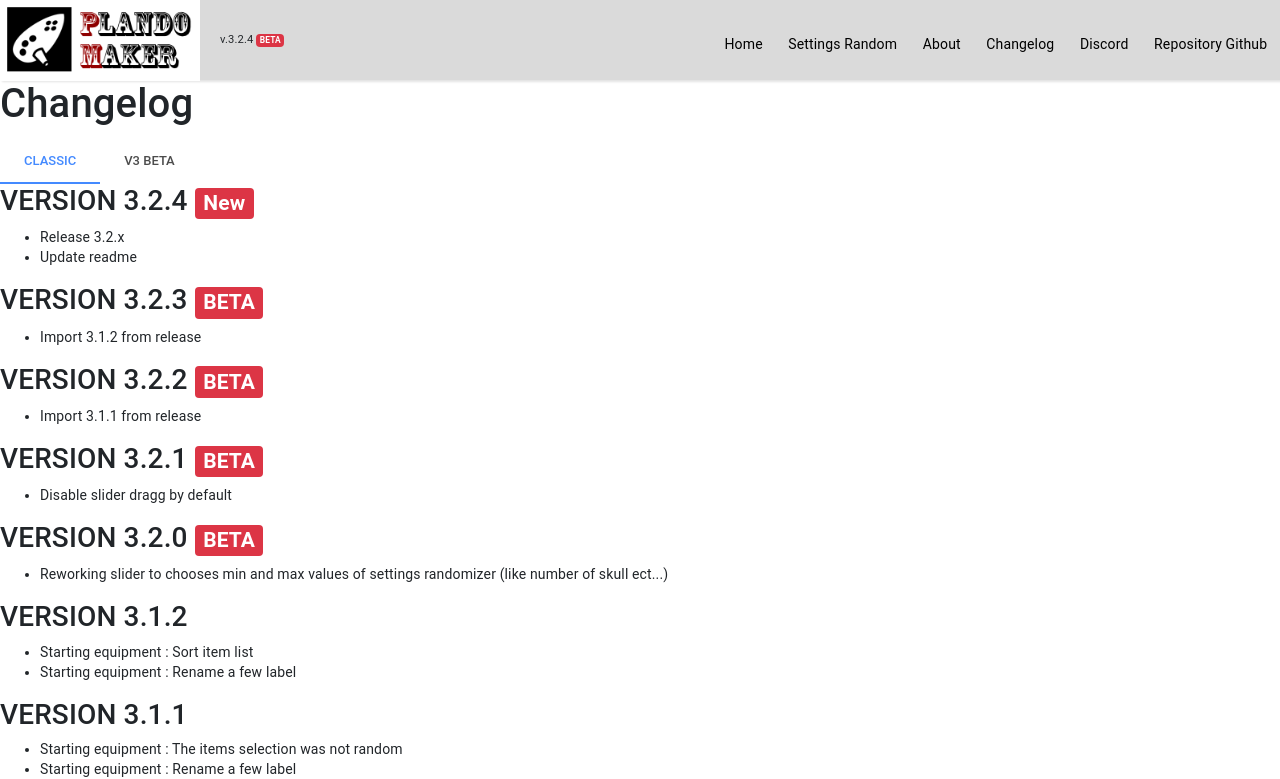
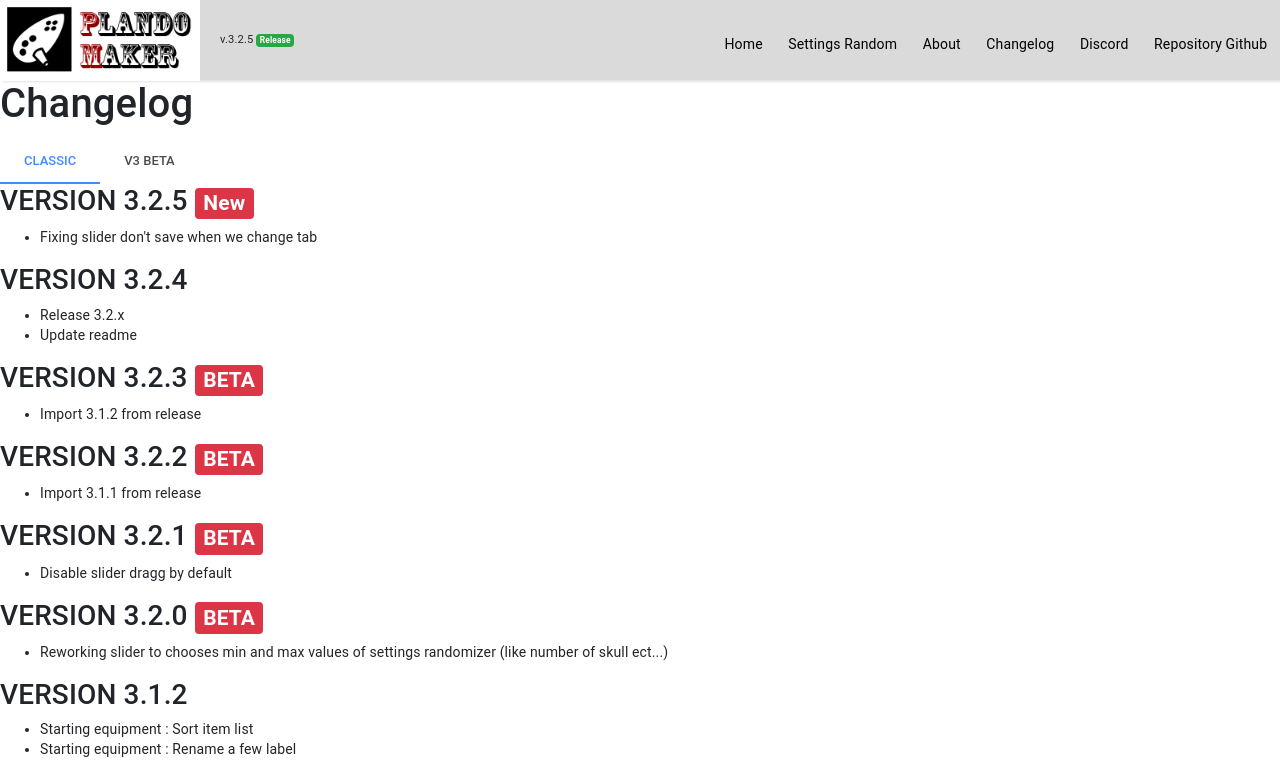
Before and after one commit to RawZ06/PlandoMaker, a Vue app: page /changelog in a window 1280 px wide. Shown: the top 779 px of the page. Built offline with nearby package versions, Linux system fonts and the light colour scheme.

Commit message:
Version 3.2.5

```diff
--- a/src/components/Changelog.vue
+++ b/src/components/Changelog.vue
@@ -8,9 +8,13 @@
             </md-tabs>
             <div v-if="tab === 'classic-version'">
                 <h3>
-                    VERSION 3.2.4
+                    VERSION 3.2.5
                     <span class="badge badge-danger">New</span>
                 </h3>
+                <ul>
+                    <li>Fixing slider don't save when we change tab</li>
+                </ul>
+                <h3>VERSION 3.2.4</h3>
                 <ul>
                     <li>Release 3.2.x</li>
                     <li>Update readme</li>
--- a/src/components/Header.vue
+++ b/src/components/Header.vue
@@ -11,8 +11,8 @@
                 />
             </router-link>
             <small>
-                v.3.2.4
-                <span class="badge badge-danger">BETA</span>
+                v.3.2.5
+                <span class="badge badge-success">Release</span>
             </small>
             <div title="Menu" class="c-icon c-icon-burger">
                 <span></span>
```
Also changed, not shown: 1 other file (tests, documents, lock files or other folders).
